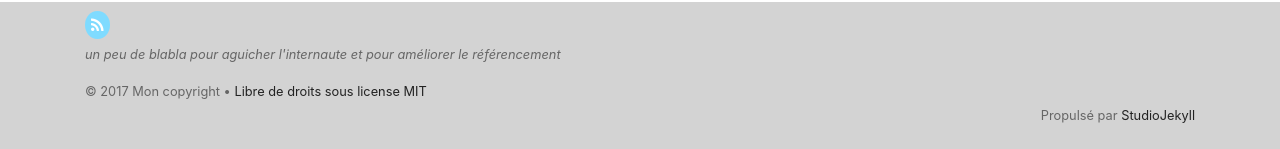
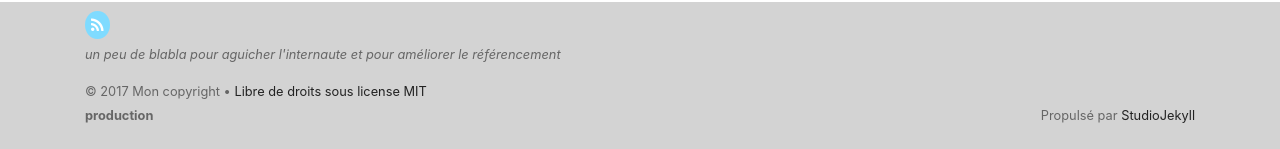
Before and after one commit to mikemaggire/studiojekyll-engine, a Jekyll site: the page built from index.html, in a window 1280 px wide. Shown: the part 748-897 px from the top of the page. Built offline with Jekyll 4.4.1, drawn with Linux system fonts in a browser that asks for light colours; nearby versions of some CDN libraries; the list of posts is cut into pages by our own code.

Commit message:
fix: version in production

```diff
--- a/_includes/footer.html
+++ b/_includes/footer.html
@@ -56,13 +56,7 @@
       <!-- version -->
       <div class="col text-nowrap">
         {%- assign env = jekyll.environment -%}
-        {%- if env == 'development' -%}
-          <small><strong>Version developpement</strong></small>
-        {%- else -%}
-          {%- if env != 'production' -%}
-            <small><strong>Version {{ env }} </strong></small>
-          {%- endif -%}
-        {%- endif -%}
+        <small><strong>{{ env }} </strong></small>
 
         {%- if site.version -%}
           {%- if env == blank or env == 'development' -%}basée sur {% endif %}
```
